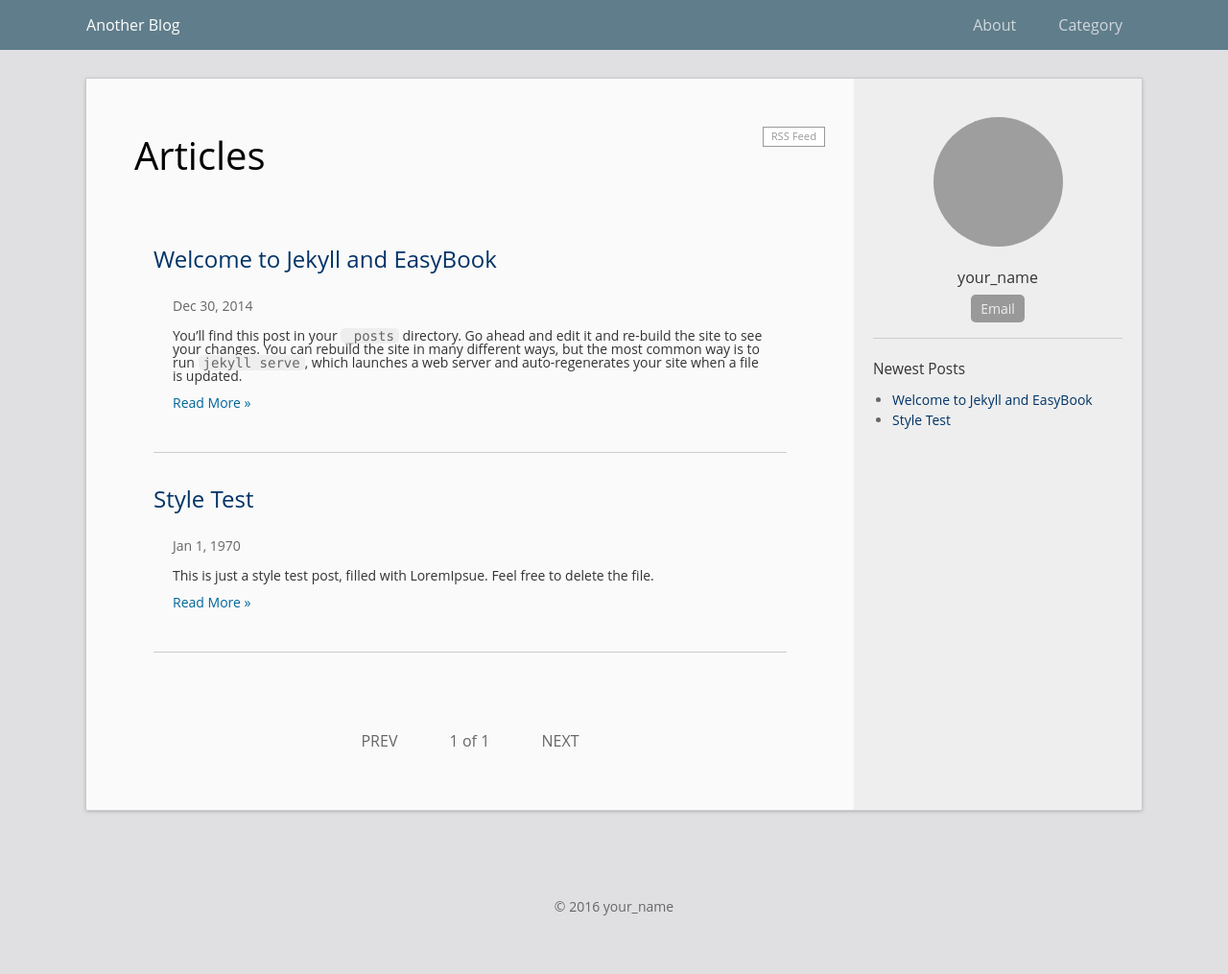
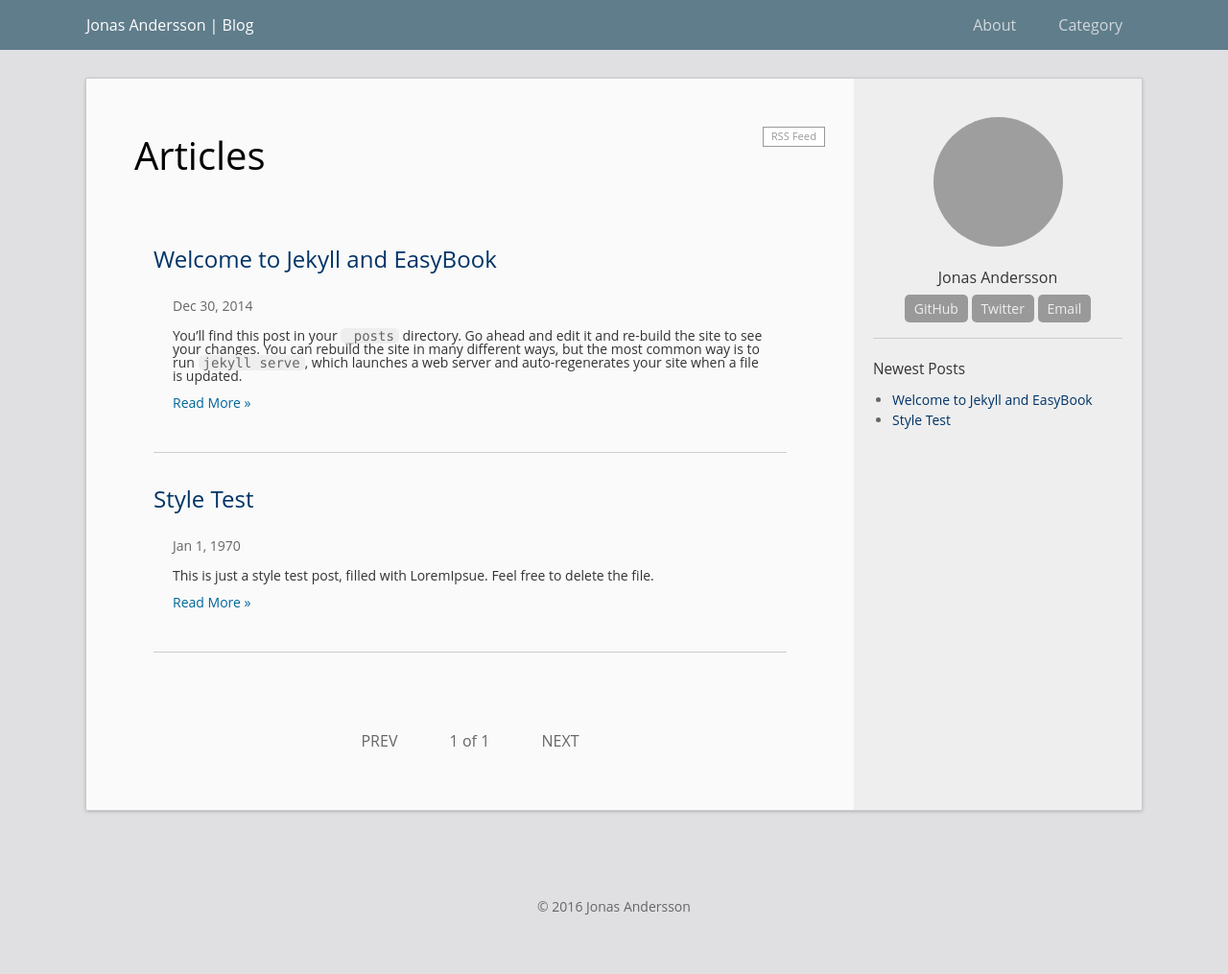
Before and after one commit to Palkess/blog, a Jekyll site: the page built from index.html, in a window 1280 px wide. Shown: the whole page at 96% size. Built offline with Jekyll 4.4.1, drawn with Linux system fonts in a browser that asks for light colours; the list of posts is cut into pages by our own code; grey boxes are pictures that could not be loaded.

Commit message:
Added my own values

```diff
--- a/_config.yml
+++ b/_config.yml
@@ -1,18 +1,18 @@
 # Site settings
-title: Another Blog
-url: "http://laobubu.github.io"    # the protocol and hostname of your site, eg. `http://laobubu.github.io`
-baseurl: "/jekyll-theme-EasyBook" # the prefix of your site uri, eg. `/jekyll-theme-EasyBook` or just one slash `/`
+title: Jonas Andersson | Blog
+url: "http://palkess.github.io"    # the protocol and hostname of your site, eg. `http://laobubu.github.io`
+baseurl: "" # the prefix of your site uri, eg. `/jekyll-theme-EasyBook` or just one slash `/`
 #timezone: Asia/Chongqing
 description: >
   One or more sentences introducing this blog.
 
 # Your information
-email: your_email@example.com
-author: your_name
-avatar: "//www.gravatar.com/avatar/your_email_md5?d=mm&s=135"
+email: jonas.andersson.web@gmail.com
+author: Jonas Andersson
+avatar: "//i.imgur.com/7RhPkzt.png"
 profile: One sentence introducing yourself.
-#twitter_username: twitter_username
-#github_username:  github_username
+twitter_username: TehPalkess
+github_username:  Palkess
 
 # Comment Service (Disqus or 多说)
 #  choose one and un-comment the line to active it
```
